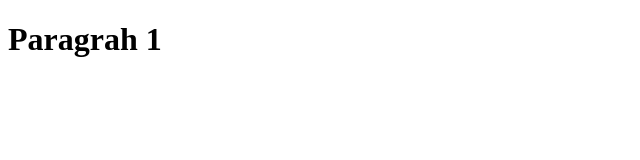
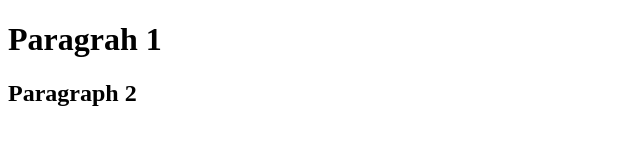
Before and after one commit to jhivesh/git-test, a plain HTML site: page index.html in a window 1280 px wide. Shown: the whole page, without its empty margins (0-640 px from the left). Drawn offline with Linux system fonts and the light colour scheme.

Commit message:
third commit

```diff
--- a/index.html
+++ b/index.html
@@ -5,6 +5,7 @@
     <meta name="viewport" content="width=device-width, initial-scale=1.0">
     <title>Document</title>
     <h1> Paragrah 1 </h1>
+    <h2>Paragraph 2 </h2>
 </head>
 <body>
 
```
